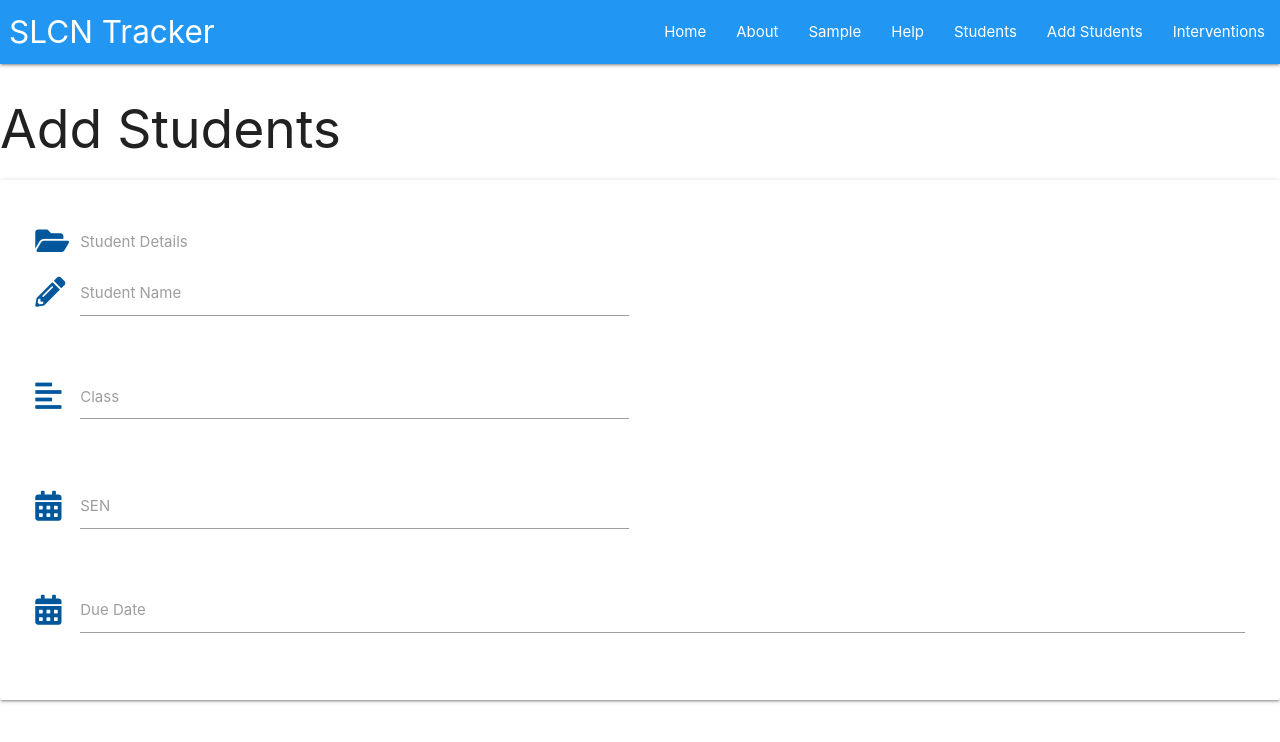
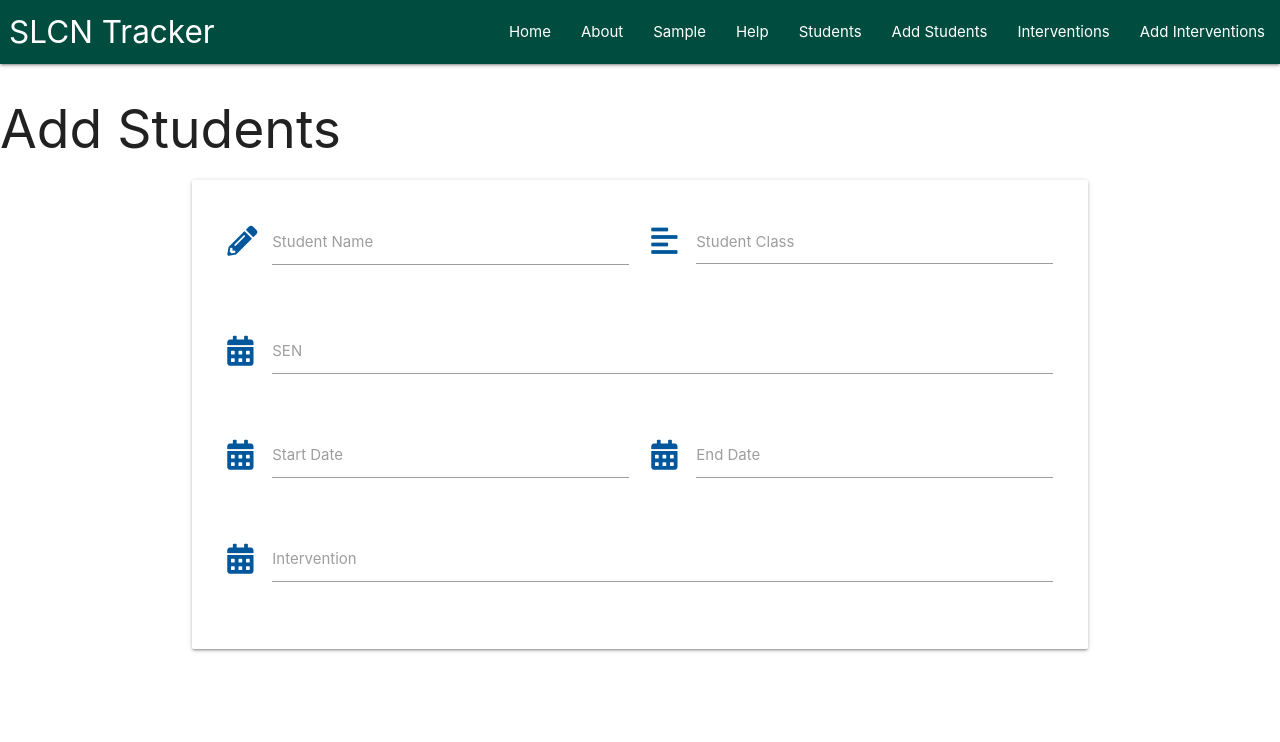
Before and after one commit to Code-Institute-Submissions/milestone_3_project, a Flask app: page /add_students in a window 1280 px wide. Shown: the top 742 px of the page. Run offline with Flask 2, Linux system fonts and the light colour scheme; data that the repository does not hold is empty; some libraries are stand-ins or nearby versions.

Commit message:
Labels added for input form for students and interventions

```diff
--- a/app.py
+++ b/app.py
@@ -50,6 +50,12 @@ def add_students():
     students = list(mongo.db.students.find())
     return render_template("add.html", students=students)
 
+@app.route("/")
+@app.route("/add_interventions")
+def add_interventions():
+    interventions = list(mongo.db.interventions.find())
+    return render_template("add_interventions.html", interventions=interventions)
+
 if __name__ == "__main__":
     app.run(host = os.environ.get("IP"),
             port=int(os.environ.get("PORT")),
--- a/templates/add.html
+++ b/templates/add.html
@@ -4,57 +4,66 @@
     <h2> Add Students </h2>
 
 
+<div class="container">
+
 <div class="row card-panel grey-lighten-5">
         <form class="col s12" method="POST" action="{{ url_for('add_students') }}">
-            <div class="row">
-                <div class="input-field col s12">
-                <i class="fas fa-folder-open prefix light-blue-text text-darken-4"></i>
-                    <select id="name" name="name" class="validate" required>
-                        <option value="" disabled selected>Choose Category</option>
-                        {% for student in students %}
-                            <option value ="{{ students.name }}">{{ students.name }}</option>
-                        {% endfor %}
-                    </select>
-                    <label>Student Details</label>
-                </div>
-            </div>
+
 
 <div class="row">
-                <div class="input-field col s6">
+                <div class="input-field col s12 m6 l6">
                     <i class="fas fa-pencil-alt prefix light-blue-text text-darken-4"></i>
-                    <input id="student_name" name="student_name" minlength="5" maxlength="50"
+                    <input id="students_name" name="students_name" minlength="5" maxlength="50"
                         type="text" class="validate" required>
-                    <label for="student_name">Student Name</label>
+                    <label for="students_name">Student Name</label>
+                </div>
+
+                <div class="input-field col s12 m6 l6">
+                    <i class="fas fa-align-left prefix light-blue-text text-darken-4"></i>
+                    <textarea id="student_class" name="student_class" minlength="5"
+                    maxlength="50" class="materialize-textarea validate" required></textarea>
+                    <label for="student_class">Student Class</label>
+                </div>
+
+</div>
+
+<div class="row">
+
+                <div class="input-field col s12 m12 l12">
+                    <i class="fas fa-calendar-alt prefix light-blue-text text-darken-4"></i>
+                    <input id="sen" name="sen"
+                        type="text" class="datepicker validate" required>
+                    <label for="sen">SEN</label>
                 </div>
 </div>
 
-<div class="row">
-                <div class="input-field col s6">
-                    <i class="fas fa-align-left prefix light-blue-text text-darken-4"></i>
-                    <textarea id="student_class" name="student_class" minlength="5"
-                    maxlength="50" class="materialize-textarea validate" required></textarea>
-                    <label for="student_class">Class</label>
-                </div>
-            </div>
 
 <div class="row">
-                <div class="input-field col s6">
+                <div class="input-field col s12 m6 l6">
                     <i class="fas fa-calendar-alt prefix light-blue-text text-darken-4"></i>
-                    <input id="sen_need" name="sen_need"
+                    <input id="start_date" name="start_date"
                         type="text" class="datepicker validate" required>
-                    <label for="sen_need">SEN</label>
+                    <label for="start_date">Start Date</label>
                 </div>
-            </div>
 
-<!-- attention input -->
-<div class="row">
-                <div class="input-field col s12">
+                <div class="input-field col s12 m6 l6">
                     <i class="fas fa-calendar-alt prefix light-blue-text text-darken-4"></i>
-                    <input id="due_date" name="due_date"
+                    <input id="end_date" name="end_Date"
                         type="text" class="datepicker validate" required>
-                    <label for="due_date">Due Date</label>
+                    <label for="end_date">End Date</label>
                 </div>
-            </div>
+</div>
 
 
+<div class="row">
+                <div class="input-field col s12 m12 l12">
+                    <i class="fas fa-calendar-alt prefix light-blue-text text-darken-4"></i>
+                    <input id="intervention" name="intervention"
+                        type="text" class="datepicker validate" required>
+                    <label for="intervention">Intervention</label>
+                </div>
+</div>
+
+</form>
+</div>
 {% endblock %}
--- a/templates/base.html
+++ b/templates/base.html
@@ -13,7 +13,7 @@
 <body>
     <header>
     <nav class="nav-extended">
-        <div class="nav-wrapper blue left-align">
+        <div class="nav-wrapper teal darken-4 left-align">
             <a href="#" class="brand-logo">SLCN Tracker</a>
             <a href="#" data-target="mobile-demo" class="sidenav-trigger left"><i class="fas fa-bars"></i></a>
                 <ul class="right hide-on-med-and-down">
@@ -24,6 +24,7 @@
                     <li><a href="{{ url_for('show_students') }}">Students</a></li>
                     <li><a href="{{ url_for('add_students') }}">Add Students</a></li>
                     <li><a href="{{ url_for('show_interventions') }}">Interventions</a></li>
+                    <li><a href="{{ url_for('add_interventions') }}">Add Interventions</a></li>
                 </ul>
         </div>
     </nav>
@@ -36,6 +37,7 @@
         <li><a href="{{ url_for('show_students') }}">Students</a></li>
         <li><a href="{{ url_for('add_students') }}">Add Students</a></li>
         <li><a href="{{ url_for('show_interventions') }}">Interventions</a></li>
+        <li><a href="{{ url_for('add_interventions') }}">Add Interventions</a></li>
     </ul>
 
 
```
Also changed, not shown: templates/add_interventions.html (+71 -0 lines).
